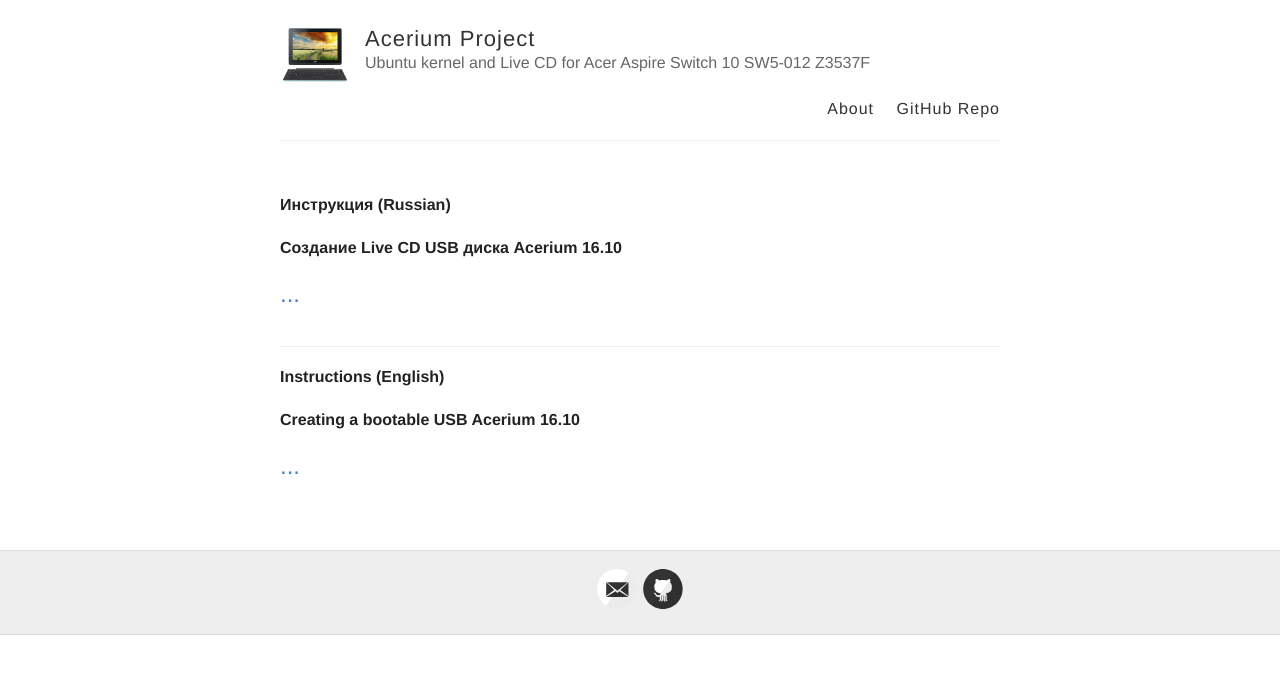
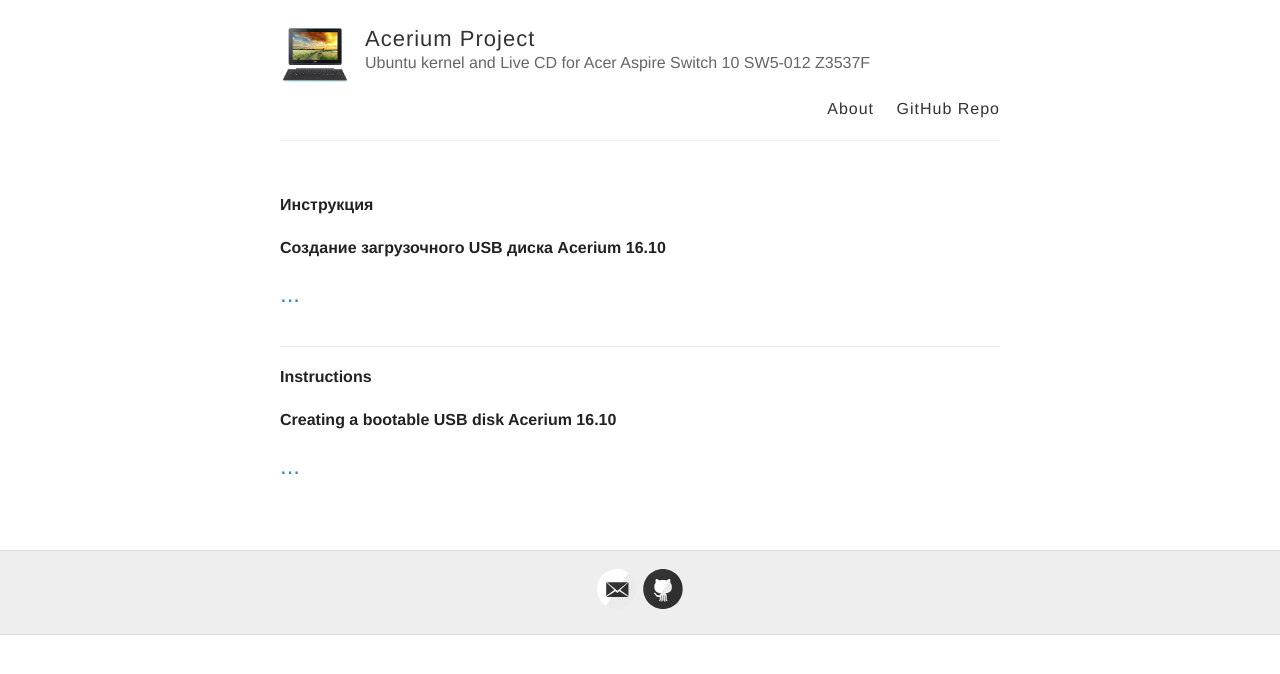
Before and after one commit to vmedvedev/andylavr.github.io, a Jekyll site: the page built from index.html, in a window 1280 px wide. Shown: the top 674 px of the page. Built offline with Jekyll 4.4.1, drawn with Linux system fonts in a browser that asks for light colours.

Commit message:
Update posts

```diff
--- a/_posts/2016-11-05-english.md
+++ b/_posts/2016-11-05-english.md
@@ -1,9 +1,9 @@
 ---
 layout: post
-title: Instructions (English)
+title: Instructions
 ---
 
-# Creating a bootable USB Acerium 16.10
+# Creating a bootable USB disk Acerium 16.10
 
 
 ![_config.yml]({{ site.baseurl }}/images/acer.jpg)
--- a/_posts/2016-11-05-russian.md
+++ b/_posts/2016-11-05-russian.md
@@ -1,9 +1,9 @@
 ---
 layout: post
-title: Инструкция (Russian)
+title: Инструкция
 ---
 
-# Создание Live CD USB диска Acerium 16.10
+# Создание загрузочного USB диска Acerium 16.10
 
 
 ![_config.yml]({{ site.baseurl }}/images/acer.jpg)
```
